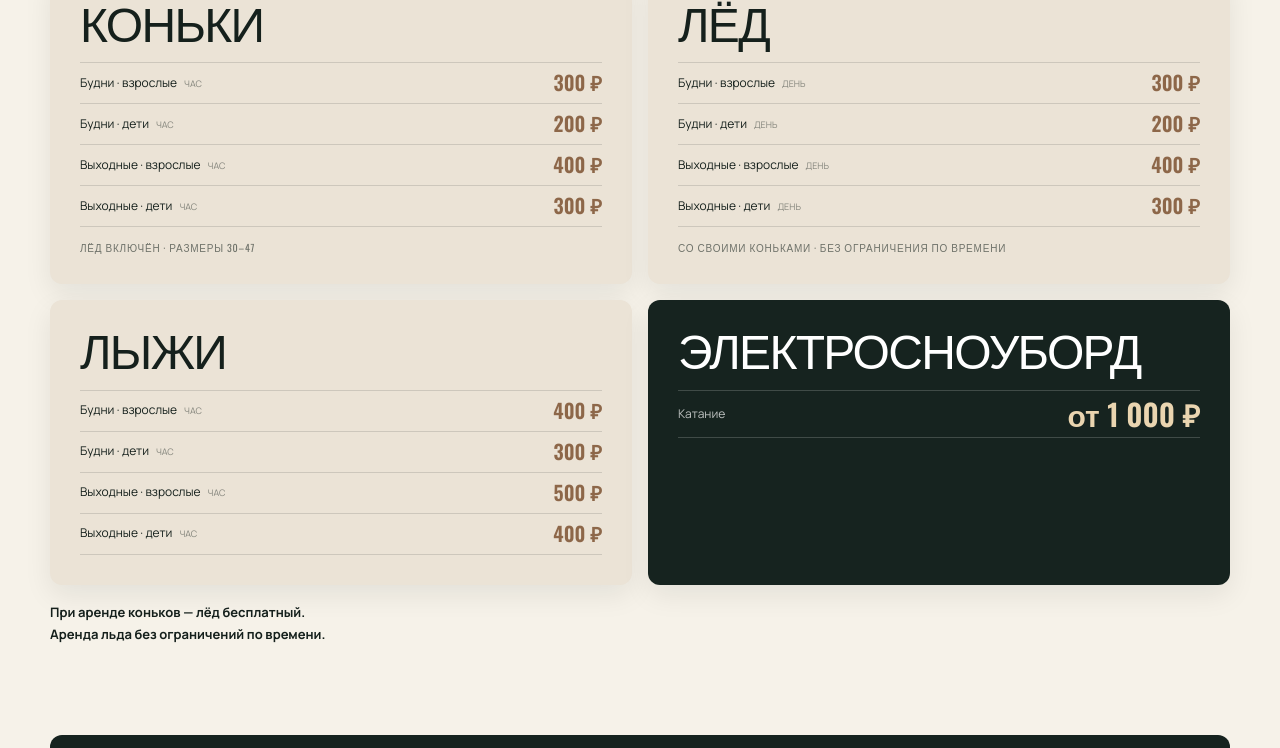
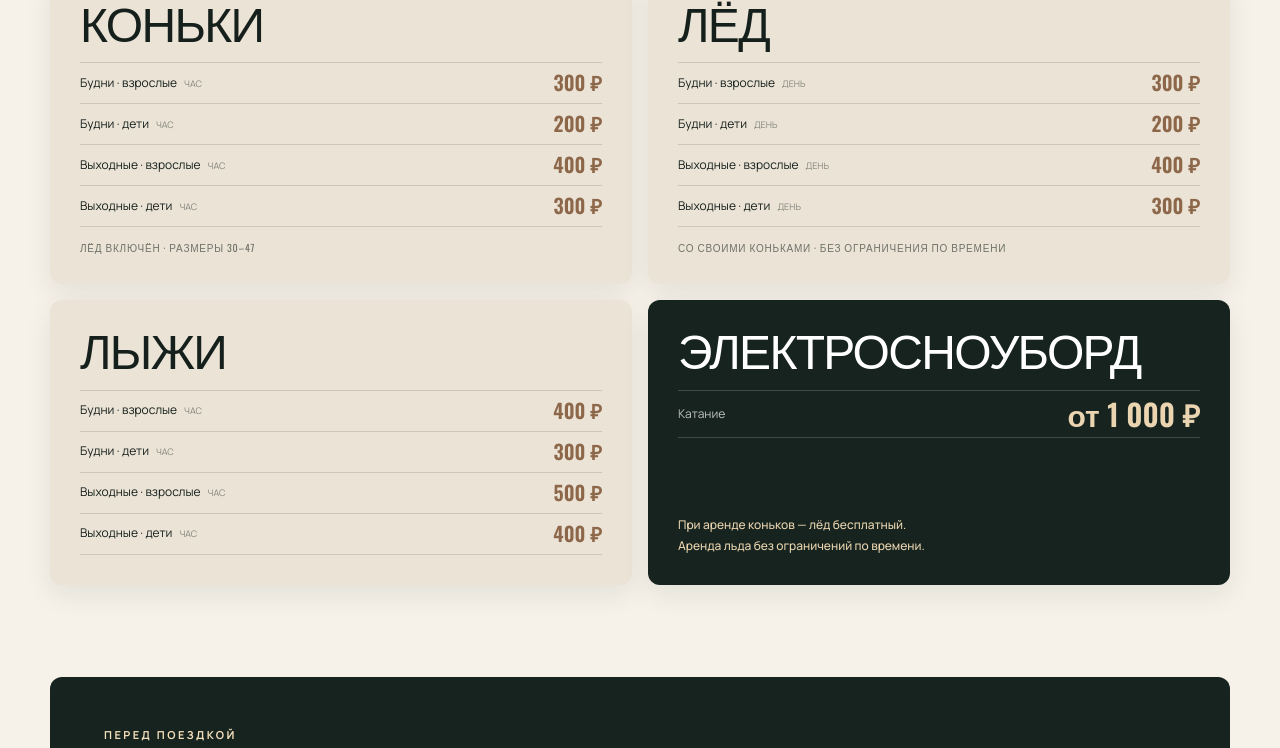
Before and after one commit to lifeFedorovAlexey/karier_tver_bar, a Next.js app: page /rental in a window 1280 px wide. Shown: the part 848-1596 px from the top of the page. Built offline with nearby package versions, Linux system fonts and the light colour scheme; no server answers.

Commit message:
Place ice rental note inside snowboard card

```diff
--- a/app/rental.css
+++ b/app/rental.css
@@ -187,6 +187,8 @@
 }
 
 .rentalPriceCardFeatured {
+  display: flex;
+  flex-direction: column;
   background: var(--forest) !important;
   color: #fff;
 }
@@ -206,13 +208,18 @@
   font-size: 30px;
 }
 
-.rentalIceNotice {
+.rentalCardNotice {
   display: grid;
   gap: 4px;
-  margin: 18px 0 0;
-  color: var(--ink);
-  font-size: 13px;
+  margin: auto 0 0;
+  padding-top: 22px;
+  color: var(--cream);
+  font-size: 12px;
   line-height: 1.4;
+}
+
+.rentalCardNotice strong {
+  font-weight: 500;
 }
 
 .rentalCardFooter {
@@ -324,11 +331,6 @@
     font-size: 19px;
   }
 
-  .rentalIceNotice {
-    margin-top: 15px;
-    font-size: 12px;
-  }
-
   .rentalContact {
     display: block;
     margin-bottom: 64px;
--- a/components/RentalSeasons.tsx
+++ b/components/RentalSeasons.tsx
@@ -18,6 +18,7 @@ type PriceCard = {
   rows: PriceRow[];
   featured?: boolean;
   footer?: string;
+  notice?: string[];
 };
 
 const winterPrices: PriceCard[] = [
@@ -54,6 +55,10 @@ const winterPrices: PriceCard[] = [
     title: "Электросноуборд",
     featured: true,
     rows: [{ label: "Катание", price: "от 1 000 ₽" }],
+    notice: [
+      "При аренде коньков — лёд бесплатный.",
+      "Аренда льда без ограничений по времени.",
+    ],
   },
 ];
 
@@ -128,6 +133,11 @@ function PriceCardView({ card }: { card: PriceCard }) {
           </div>
         ))}
       </div>
+      {card.notice && (
+        <p className="rentalCardNotice" role="note">
+          {card.notice.map((line) => <strong key={line}>{line}</strong>)}
+        </p>
+      )}
       {card.footer && <p className="rentalCardFooter">{card.footer}</p>}
     </article>
   );
@@ -214,12 +224,6 @@ export function RentalSeasons() {
             <PriceCardView card={card} key={card.title} />
           ))}
         </div>
-        {isWinter && (
-          <p className="rentalIceNotice" role="note">
-            <strong>При аренде коньков — лёд бесплатный.</strong>
-            <strong>Аренда льда без ограничений по времени.</strong>
-          </p>
-        )}
       </section>
 
       <section className="rentalContact pageWidth">
```
Also changed, not shown: 1 other file (tests, documents, lock files or other folders).
